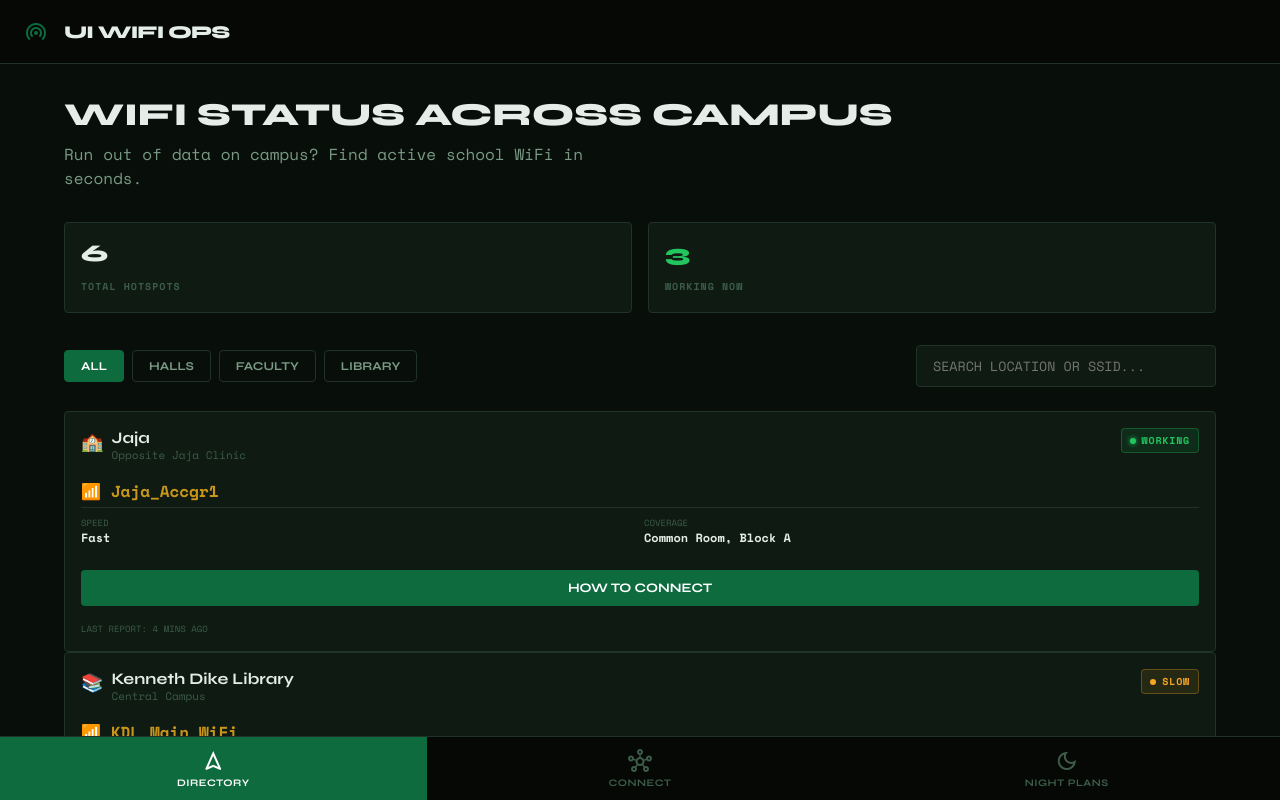
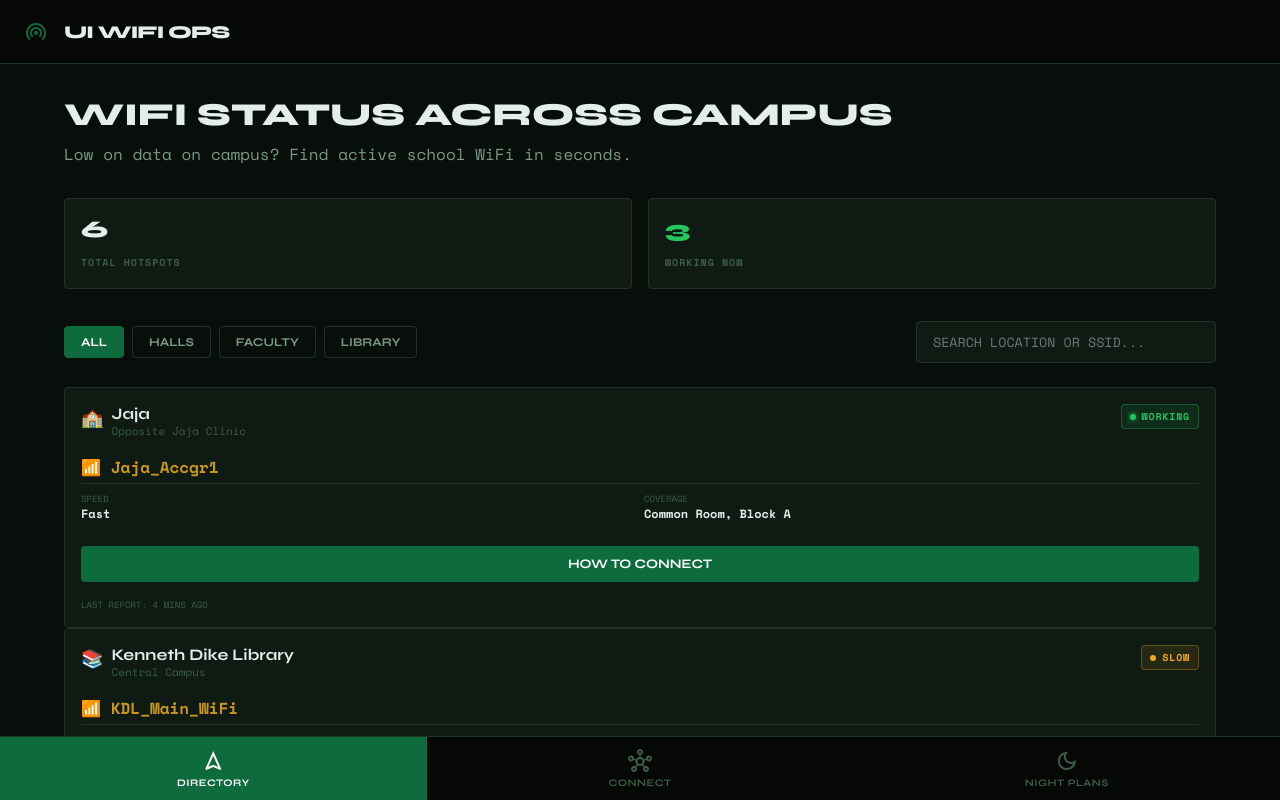
Before and after one commit to DevMarkson/ui-wifi-ops, a React (Vite) app: page / in a window 1280 px wide. Shown: the top 800 px of the page. Built offline with nearby package versions, Linux system fonts and the light colour scheme.

Commit message:
Update hero subtitle: Low on data on campus

```diff
--- a/src/App.tsx
+++ b/src/App.tsx
@@ -174,7 +174,7 @@ function App() {
           <section id="directory">
             <div className="hero">
                 <h2 className="hero-title">WIFI STATUS ACROSS CAMPUS</h2>
-                <p className="hero-subtitle">Run out of data on campus? Find active school WiFi in seconds.</p>
+                <p className="hero-subtitle">Low on data on campus? Find active school WiFi in seconds.</p>
 
                 <div className="stats-grid">
                     <div className="stat-card">
```
